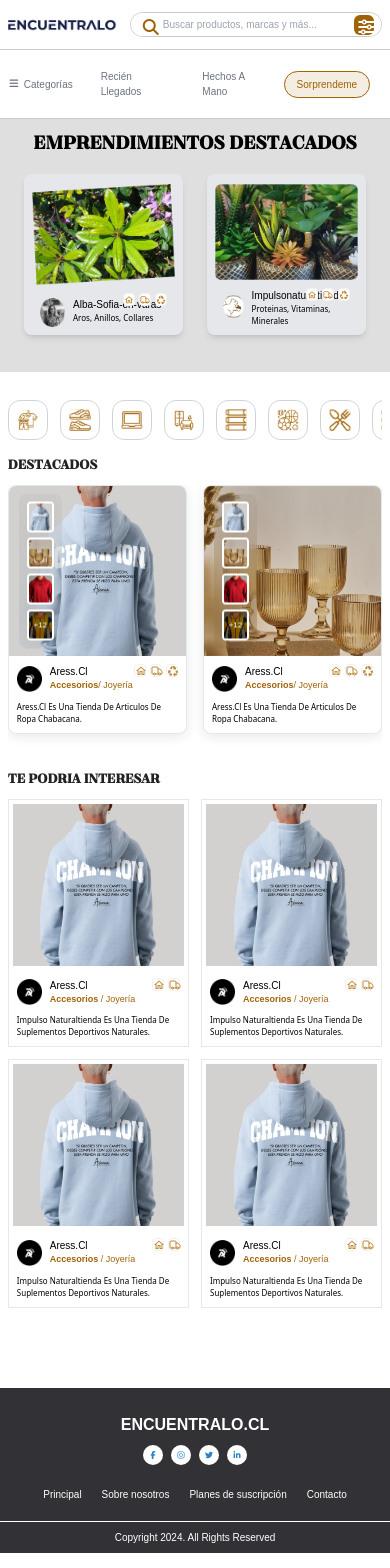
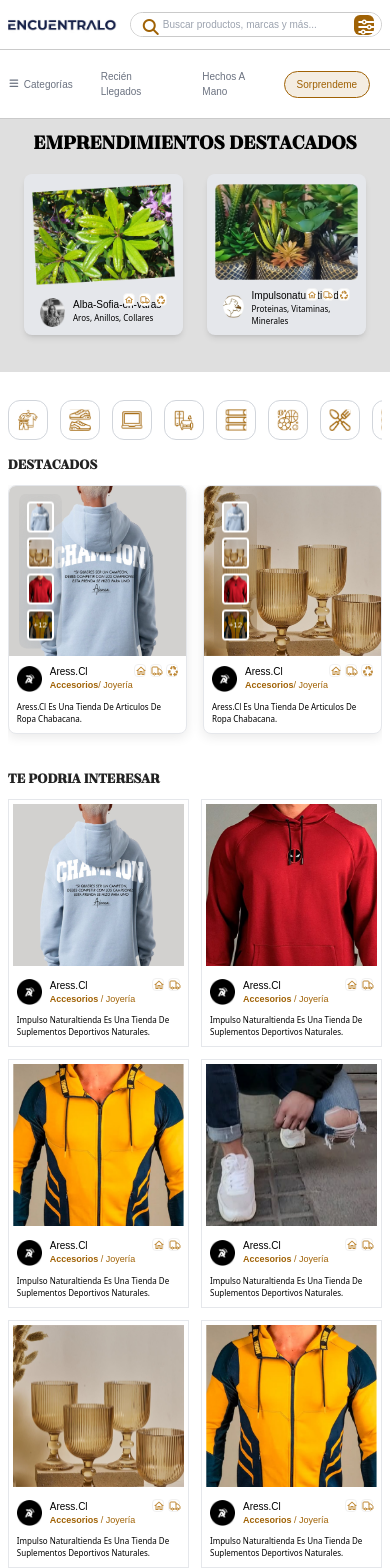
Before and after one commit to sazzad-git/encuentralo-ecommerces, a Next.js app: page / in a window 390 px wide. Shown: the top 1568 px of the page. Built offline with nearby package versions, Linux system fonts and the light colour scheme.

Commit message:
smallinteresar for mobile

```diff
--- a/components/SmallInteresar/SmallInteresar.jsx
+++ b/components/SmallInteresar/SmallInteresar.jsx
@@ -1,9 +1,13 @@
 import Image from "next/image";
-import img from "@/public/Poleronchampionblue1.png";
 import shopLogo from "@/public/images/shoplogo.png";
 import { MdOutlineHome } from "react-icons/md";
 import { LuTruck } from "react-icons/lu";
 import { Nunito } from "next/font/google";
+import img from "@/public/Poleronchampionblue1.png";
+import imgOne from "@/public/clothing_01.png";
+import imgTwo from "@/public/clothing_02.png";
+import imgThree from "@/public/clothing_4.png";
+import imgFour from "@/public/images/destacados_2.png";
 
 const nunito = Nunito({
   weight: "400",
@@ -12,7 +16,14 @@ const nunito = Nunito({
 });
 
 export default function SmallInteresar() {
-  const data = [1, 2, 3, 4];
+  const data = [
+    { id: 1, img: img },
+    { id: 2, img: imgOne },
+    { id: 3, img: imgTwo },
+    { id: 4, img: imgThree },
+    { id: 5, img: imgFour },
+    { id: 6, img: imgTwo },
+  ];
 
   return (
     <div className="block md:hidden">
@@ -25,11 +36,11 @@ export default function SmallInteresar() {
         <div className="grid grid-cols-2 sm:grid-cols-3 gap-3">
           {data.map((sData, index) => (
             <>
-              <div key={index} className="item border bg-white">
+              <div key={sData.id} className="item border bg-white">
                 <div className="h-[170px] p-1">
                   <Image
                     className="w-full h-full object-cover"
-                    src={img}
+                    src={sData.img}
                     alt="Slider Cover"
                   />
                 </div>
```
